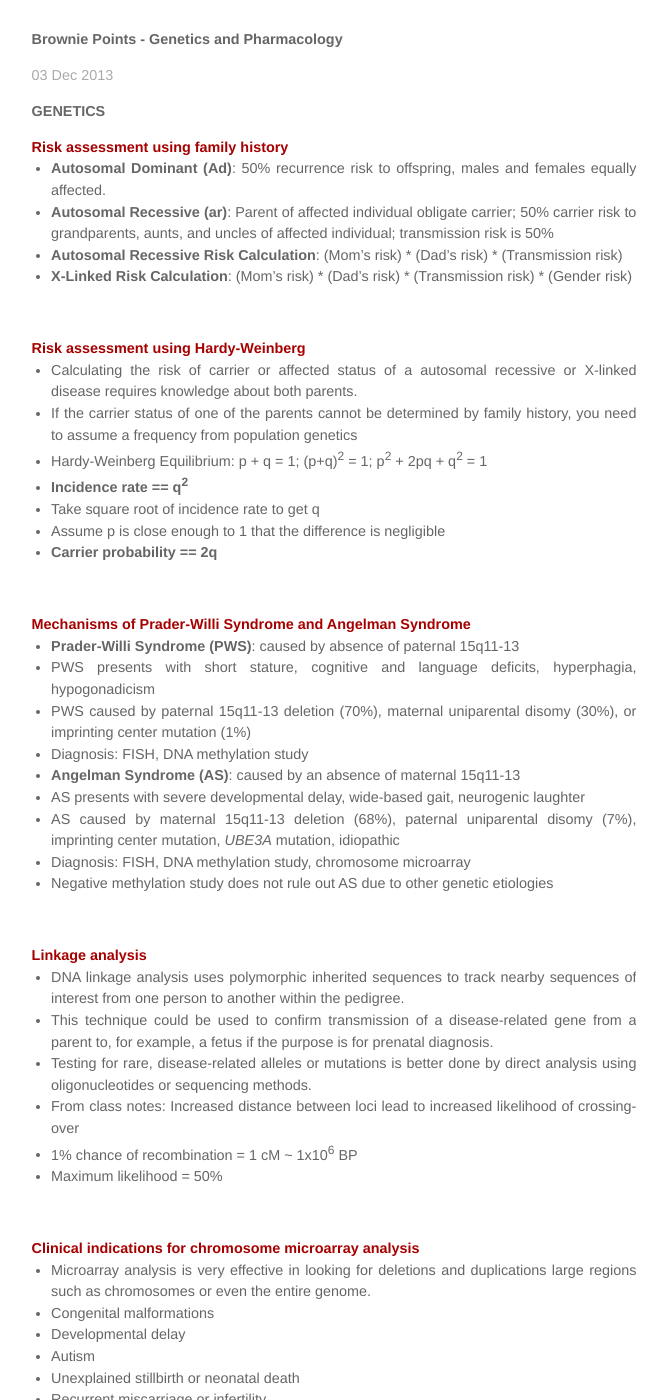
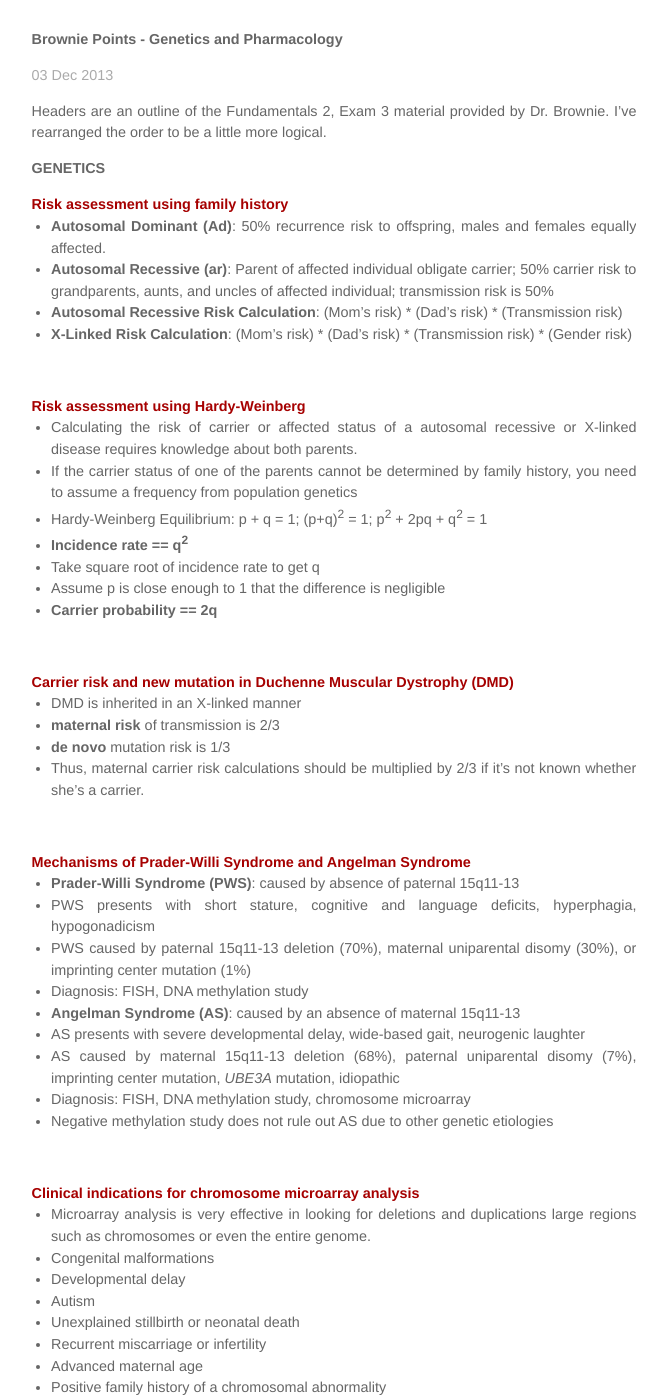
Before and after one commit to bquarant/wip, a Jekyll site: the page built from _posts/2013-12-3-brownie-points-genetics-and-pharmacology.md, in a window 1280 px wide and 1400 px high. Shown: the whole window, without its empty margins (306-973 px from the left). Built offline with Jekyll 4.4.1, drawn with Linux system fonts in a browser that asks for light colours; comment, search, counter and statistics services are not loaded; some of the changed text lies outside the part shown.

Commit message:
cleaning up

```diff
--- a/_posts/2013-12-3-brownie-points-genetics-and-pharmacology.md
+++ b/_posts/2013-12-3-brownie-points-genetics-and-pharmacology.md
@@ -4,6 +4,8 @@
 date:   2013-12-03 17:14:31
 categories: fundo2 exam3 genetics pharmacology
 ---
+
+Headers are an outline of the Fundamentals 2, Exam 3 material provided by Dr. Brownie. I've rearranged the order to be a little more logical.
 
 # GENETICS
 
@@ -26,6 +28,14 @@
 
 <br>
 
+### Carrier risk and new mutation in Duchenne Muscular Dystrophy (DMD)
+- DMD is inherited in an X-linked manner
+- **maternal risk** of transmission is 2/3
+- **de novo** mutation risk is 1/3
+- Thus, maternal carrier risk calculations should be multiplied by 2/3 if it's not known whether she's a carrier.
+
+<br>
+
 ### Mechanisms of Prader-Willi Syndrome and Angelman Syndrome
 - **Prader-Willi Syndrome \(PWS\)**: caused by absence of paternal 15q11-13
 - PWS presents with short stature, cognitive and language deficits, hyperphagia, hypogonadicism
@@ -36,16 +46,6 @@
 - AS caused by maternal 15q11-13 deletion \(68%\), paternal uniparental disomy \(7%\), imprinting center mutation, *UBE3A* mutation, idiopathic
 - Diagnosis: FISH, DNA methylation study, chromosome microarray
 - Negative methylation study does not rule out AS due to other genetic etiologies
-
-<br>
-
-### Linkage analysis
-- DNA linkage analysis uses polymorphic inherited sequences to track nearby sequences of interest from one person to another within the pedigree.
-- This technique could be used to confirm transmission of a disease-related gene from a parent to, for example, a fetus if the purpose is for prenatal diagnosis.
-- Testing for rare, disease-related alleles or mutations is better done by direct analysis using oligonucleotides or sequencing methods.
-- From class notes: Increased distance between loci lead to increased likelihood of crossing-over
-- 1% chance of recombination = 1 cM ~ 1x10<sup>6</sup> BP
-- Maximum likelihood = 50%
 
 <br>
 
@@ -73,7 +73,7 @@
 ### Role of Sonic Hedgehog \(Shh\)
 - Sonic hedgehog \(Shh\) is a key paracrine factor implicated in embryogenesis
 - Critical role we should know is its orchestration of anterior cleavage of the prosencephalon
-- Alterations in Shh homeostasis leads to craniofacial defects. See: Fetal Alcohol Syndrome
+- Alterations in Shh homeostasis leads to craniofacial defects, role in fetal alcohol syndrome \(FAS\)
 
 <br>
 
@@ -84,12 +84,6 @@
 - *cis-retinoic acid*: leads to craniofacial defects
 - *valproic acid*: leads to neural tube defects \(NTD\)
 
-<br>
-
-### Carrier risk and new mutation in Duchenne Muscular Dystrophy
-- **de novo** mutation risk is 1/3
-- Thus, maternal carrier risk calculations should be multiplied by 2/3 if it's not known whether she's a carrier.
-- Logic:
 
 <br>
 
@@ -183,7 +177,16 @@
 - Rate of female recombination > rate of male recombination
 - Decreases near centromere, increases near telomere such that male telomeric recombination rate is greater than female.
 - Recombination can cause: **insertions**, **deletions**, or **inversions**.
-- See: Linkage analysis
+
+<br>
+
+### Linkage analysis
+- DNA linkage analysis uses polymorphic inherited sequences to track nearby sequences of interest from one person to another within the pedigree.
+- This technique could be used to confirm transmission of a disease-related gene from a parent to, for example, a fetus if the purpose is for prenatal diagnosis.
+- Testing for rare, disease-related alleles or mutations is better done by direct analysis using oligonucleotides or sequencing methods.
+- From class notes: Increased distance between loci lead to increased likelihood of crossing-over
+- 1% chance of recombination = 1 cM ~ 1x10<sup>6</sup> BP
+- Maximum likelihood = 50%
 
 <br>
 
@@ -228,7 +231,7 @@
 - MSAFP is used as a neonatal screening test.
 - Abnormalities involving leakage of fetal CSF or blood will increase the AFP concentration in amniotic fluid as well as in the mother's blood.
 - Normal distribution centered at 1, measured in 'multiples of median'.
-- Down > Normal > Spina Bifida > Anencephaly
+- Down < Normal < Spina Bifida < Anencephaly
 - AFP is to the fetus what serum albumin is to the child postnatally.
 - Its concentration his highest in fetal blood, so bleeding elevates AFP concentration in amniotic fluid, as does the leakage of cerebrospinal fluid in amniotic fluid (hence the effects of open neural tube defects).
 - Normal newborns have very high concentrations of AFP in serum, but this rapidly decreases and is replaced by serum albumin produced in the newborn’s liver.
@@ -256,7 +259,7 @@
 ### Drug names:
 - chemical
 - generic
-- proprietary (\trade\)
+- proprietary \(trade\)
 
 <br>
 
@@ -268,7 +271,7 @@
 <br>
 
 ### SP3 hybridization, centers of chirality, stereoselectivity of receptors, racemic mixtures
-### Drug-receptor interactions, the law of mass action, the occupancy assumption:  E/Emax = [X]/[Kd + X]
+### Drug-receptor interactions, the law of mass action, the occupancy assumption:  E/Emax = X/Kd + X
 ### Semi-log plots:  E/Emax vs log of concentration or dose
 ### Spare receptors
 ### Concentration-effect relationship in isolated systems:  affinity and intrinsic activity
```
Also changed, not shown: other parts of _posts/2013-12-3-brownie-points-genetics-and-pharmacology.md (+3 -3 lines), assets/2013-07-25-github-pages-and-jekyll.md (renamed from _posts/2013-07-25-github-pages-and-jekyll.md), assets/2013-07-25-opening-salvo.md (renamed from _posts/2013-07-25-opening-salvo.md), 6 other files.
